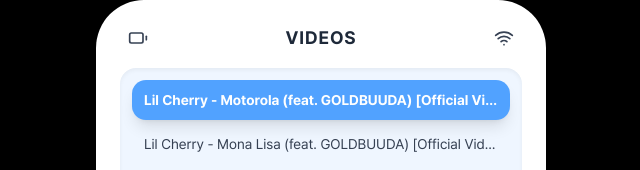
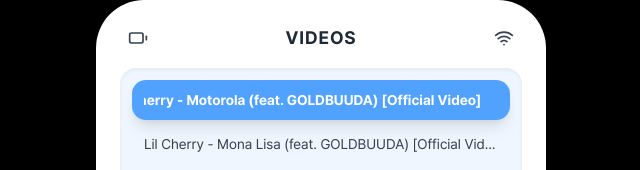
Before and after one commit to ravenkim/Lil-Cherry-X-GOLDBUUDA, a React (Vite) app: page / in a window 1280 px wide. Shown: the top 170 px of the page, without its empty margins (319-959 px from the left). Built offline with nearby package versions, Linux system fonts and the light colour scheme.

Commit message:
글자 이동

```diff
--- a/src/pages/HomePage.tsx
+++ b/src/pages/HomePage.tsx
@@ -1,5 +1,5 @@
 import { useState, useRef, useCallback, useEffect } from 'react'
-import { Battery, Wifi, Upload, Heart, ListPlus, Shuffle } from 'lucide-react'
+import { Battery, Wifi, ChevronsLeft, Heart, ListPlus, ChevronsRight } from 'lucide-react'
 import { videos } from '../data/videos'
 
 const ANGLE_THRESHOLD = 0.25 // rad - 이만큼 돌릴 때마다 한 항목 이동
@@ -7,12 +7,18 @@
 
 const totalPages = Math.ceil(videos.length / ITEMS_PER_PAGE)
 
+const MARQUEE_DURATION = 12
+const MARQUEE_RIGHT_PADDING = 12
+
 const HomePage = () => {
     const [selectedIndex, setSelectedIndex] = useState(0)
+    const [marqueeDistance, setMarqueeDistance] = useState(0)
     const wheelRef = useRef<HTMLDivElement>(null)
     const lastAngleRef = useRef<number | null>(null)
     const accumulatedRef = useRef(0)
     const isDraggingRef = useRef(false)
+    const marqueeContainerRef = useRef<HTMLDivElement>(null)
+    const marqueeInnerRef = useRef<HTMLSpanElement>(null)
 
     const currentPage = Math.floor(selectedIndex / ITEMS_PER_PAGE)
     const pageVideos = videos.slice(
@@ -88,7 +94,27 @@
         return () => el.removeEventListener('wheel', handleListWheel)
     }, [handleListWheel])
 
+    useEffect(() => {
+        if (marqueeContainerRef.current && marqueeInnerRef.current) {
+            const containerWidth = marqueeContainerRef.current.offsetWidth - MARQUEE_RIGHT_PADDING
+            const textWidth = marqueeInnerRef.current.scrollWidth
+            const overflow = textWidth - containerWidth
+            setMarqueeDistance(overflow > 0 ? overflow : 0)
+        } else {
+            setMarqueeDistance(0)
+        }
+    }, [selectedIndex, currentPage, pageVideos])
+
     return (
+        <>
+            <style>{`
+                @keyframes title-marquee {
+                    0%, 8% { transform: translateX(0); }
+                    42% { transform: translateX(var(--marquee-delta, 0)); }
+                    58% { transform: translateX(var(--marquee-delta, 0)); }
+                    92%, 100% { transform: translateX(0); }
+                }
+            `}</style>
         <div className="fixed inset-0 bg-black flex items-center justify-center overflow-hidden">
             {/* 모바일 프레임: 375:667 비율 고정, 뷰포트에 맞게 fit → 남는 영역은 배경(검정) */}
             <div className="aspect-[375/667] w-[min(100vw,calc(100dvh*375/667))] max-h-[100dvh] bg-white rounded-[3rem] shadow-2xl flex flex-col overflow-hidden">
@@ -108,13 +134,35 @@
                                     {pageVideos.map((video, index) => (
                                         <div
                                             key={`${currentPage}-${video.title}`}
-                                            className={`px-3 py-2.5 rounded-xl transition-all text-sm select-none min-w-0 truncate ${
+                                            className={`px-3 py-2.5 rounded-xl transition-all text-sm select-none min-w-0 ${
                                                 index === highlightIndexInPage
                                                     ? 'bg-blue-400 text-white font-bold shadow-lg'
                                                     : 'text-gray-700'
                                             } ${index !== pageVideos.length - 1 ? 'mb-1' : ''}`}
                                         >
-                                            {video.title}
+                                            {index === highlightIndexInPage ? (
+                                                <div
+                                                    ref={marqueeContainerRef}
+                                                    className="overflow-hidden w-full pr-3"
+                                                >
+                                                    <span
+                                                        ref={marqueeInnerRef}
+                                                        className="inline-block whitespace-nowrap"
+                                                        style={
+                                                            marqueeDistance > 0
+                                                                ? {
+                                                                      animation: `title-marquee ${MARQUEE_DURATION}s ease-in-out infinite`,
+                                                                      ['--marquee-delta' as string]: `-${marqueeDistance}px`,
+                                                                  }
+                                                                : undefined
+                                                        }
+                                                    >
+                                                        {video.title}
+                                                    </span>
+                                                </div>
+                                            ) : (
+                                                <span className="block truncate">{video.title}</span>
+                                            )}
                                         </div>
                                     ))}
                                 </div>
@@ -128,10 +176,10 @@
                         {/* 휠 주변 4버튼 (iPod 스타일) */}
                         <div className="flex items-center justify-between w-full flex-shrink-0">
                             {[
-                                { icon: Upload, label: 'Share' },
+                                { icon: ChevronsLeft, label: '이전' },
                                 { icon: Heart, label: 'Like' },
                                 { icon: ListPlus, label: 'Add to Playlist' },
-                                { icon: Shuffle, label: 'Shuffle' },
+                                { icon: ChevronsRight, label: '다음' },
                             ].map(({ icon: Icon, label }) => (
                                 <button
                                     key={label}
@@ -173,6 +221,7 @@
                 </div>
             </div>
         </div>
+        </>
     )
 }
 
```
